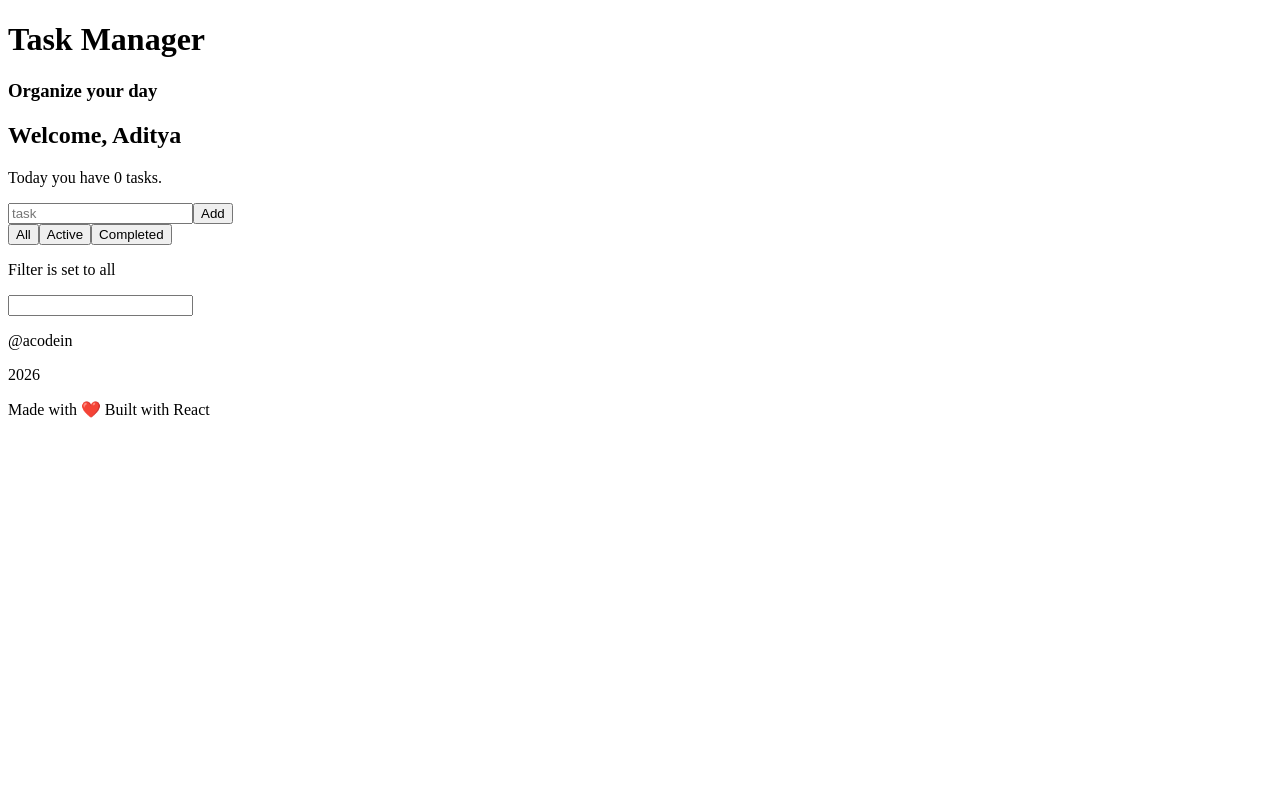
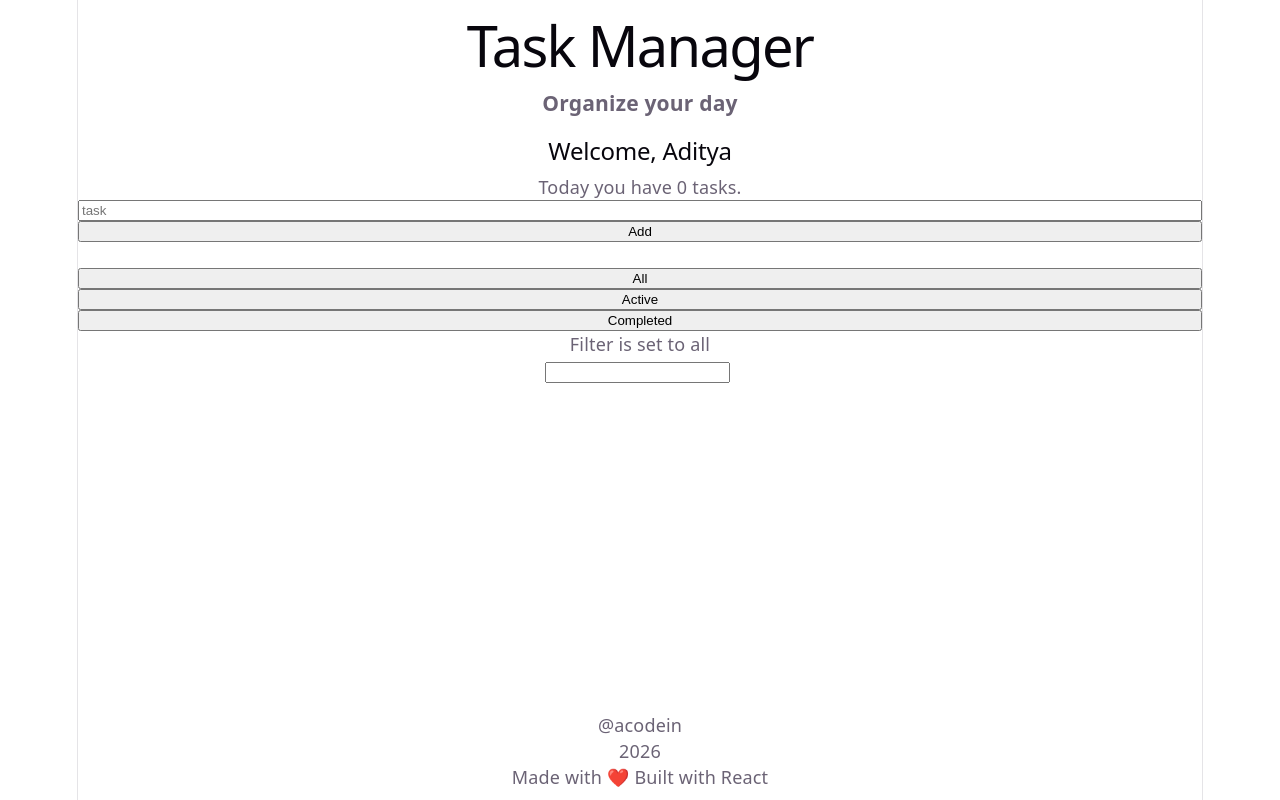
Before and after one commit to acodein/task-manager, a React (Vite) app: page / in a window 1280 px wide. Built offline with nearby package versions, Linux system fonts and the light colour scheme.

Commit message:
refactor task manager with useReducer and complete task manager

```diff
--- a/src/App.jsx
+++ b/src/App.jsx
@@ -1,21 +1,19 @@
 import Header from "./components/Header";
 import Footer from "./components/Footer";
 import Welcome from "./components/Welcome";
-// import Counter from "./components/Counter";
 import Task from "./components/Task";
 import AddTask from "./components/AddTask";
-import { useEffect, useState } from "react";
+import { useEffect, useReducer, useState } from "react";
 import Filter from "./components/Filter";
+import {taskReducer,init} from "./hooks/taskReducer";
 
 function App(){
 
   const [editingId,setEditingId] = useState();
-  const [tasks,setTasks] =useState(()=>{
-    return JSON.parse(localStorage.getItem("tasks")) || []
-  })
+
+  const [tasks,dispatch] =useReducer(taskReducer,[],init)
 
   const [filter,setFilter] = useState("all");
-
   const  [search,setSearch] = useState("");
 
 function changeFilter(type){
@@ -25,31 +23,36 @@ function changeFilter(type){
 const nextId = tasks.length === 0 ? 1 : tasks[tasks.length-1].id + 1;
 
 function addTask(input){
-  setTasks([...tasks,{id:nextId,text:input,completed:false}])
+  dispatch({
+    type:'add',
+    task:{
+      id: nextId,
+      text: input,
+      completed: false
+    }
+  })
 }
 
 function deleteTask(clickedId){
-  setTasks(tasks.filter(task=>task.id !== clickedId))
+  dispatch({
+    type: "delete",
+    id: clickedId
+  });
 }
 
 function editTask(editId,editText){
-//  console.log(editId,editText)
-
- setTasks(tasks.map(task=>{
-   if(editId === task.id){
-    return {...task,text:editText}
-   };
-   return task;
-})
-)}
+  dispatch({
+    type: 'edit',
+    id: editId,
+    text: editText
+  });
+}
 
 function toggleTask(taskId){
-  setTasks(tasks.map(task=>{
-    if(taskId === task.id){
-      return {...task,completed:(!task.completed)}
-    }
-    return task
-  }))
+  dispatch({
+    type: "toggle",
+    id: taskId,
+  })
 }
 
   let displayedTasks = tasks;
@@ -68,7 +71,12 @@ function toggleTask(taskId){
   }
 
    // Saving tasks to local storage
-    useEffect(()=>localStorage.setItem("tasks",JSON.stringify(tasks)),[tasks])
+    useEffect(()=>
+      localStorage.setItem(
+          "tasks",
+          JSON.stringify(tasks)
+        ),
+         [tasks]);
 
   return (
     <>
--- /dev/null
+++ b/src/hooks/taskReducer.js
@@ -0,0 +1,42 @@
+function init(initialValue){
+    return JSON.parse(localStorage.getItem("tasks")) || initialValue
+}
+
+function taskReducer(state,action){
+ switch (action.type){
+        case "delete" :
+            return state.filter(task=>task.id !==
+                action.id)
+
+        case "add" :
+            return [...state,action.task]
+
+        case "toggle":
+            return state.map(task=>{
+                if(action.id === task.id){
+                    return {
+                        ...task,
+                        completed:(!task.completed)
+                    };
+                }
+                return task
+            })
+
+        case "edit" :
+            return state.map(task=> {
+                if(action.id === task.id){
+                    return {
+                        ...task,
+                        text:action.text
+                    }
+                };
+
+                return task;
+            })
+
+        default:
+             return state;
+    }
+}
+
+export {taskReducer,init};
--- a/src/index.css
+++ b/src/index.css
@@ -1,4 +1,4 @@
-/* :root {
+ :root {
   --text: #6b6375;
   --text-h: #08060d;
   --bg: #fff;
@@ -115,11 +115,11 @@ li{
   margin: 2px;
 }
 
-li * {
+/* li * { */
   /* padding: 2px; */
   /* margin: 3px;
 /* } */
-/*
+/* /*  */
 li p{
   display: inline-block;
   width: 40%;
@@ -134,6 +134,3 @@ li p{
   gap: 15px;
   padding-bottom: 10px;
 }
-
-
- */
```
Also changed, not shown: src/components/Counter.jsx (deleted, +0 -37 lines), src/components/TaskList.jsx (deleted), 1 other file (tests, documents, lock files or other folders).
